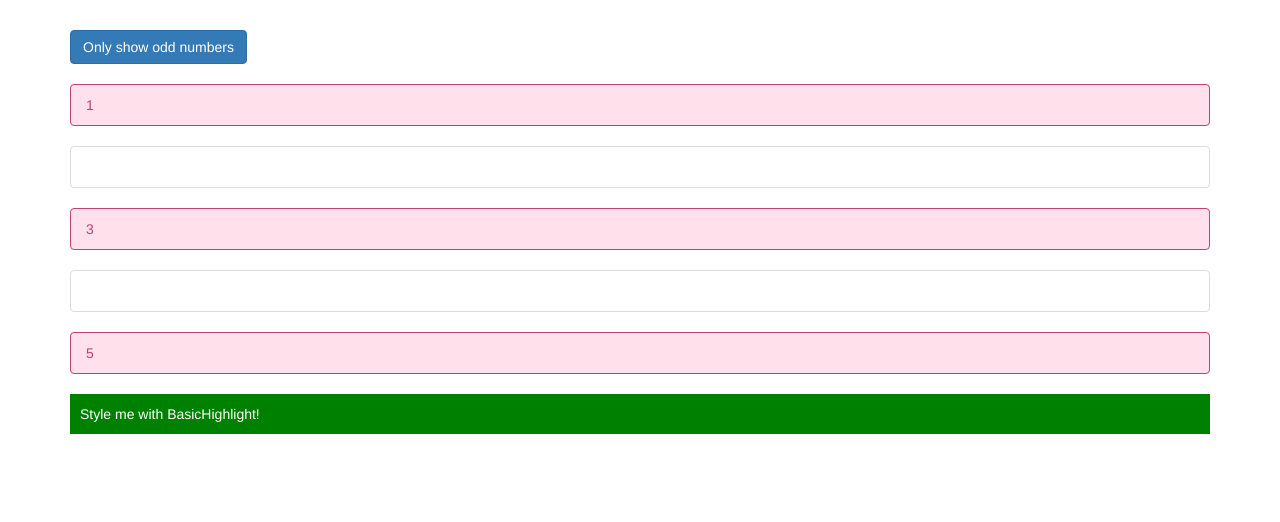
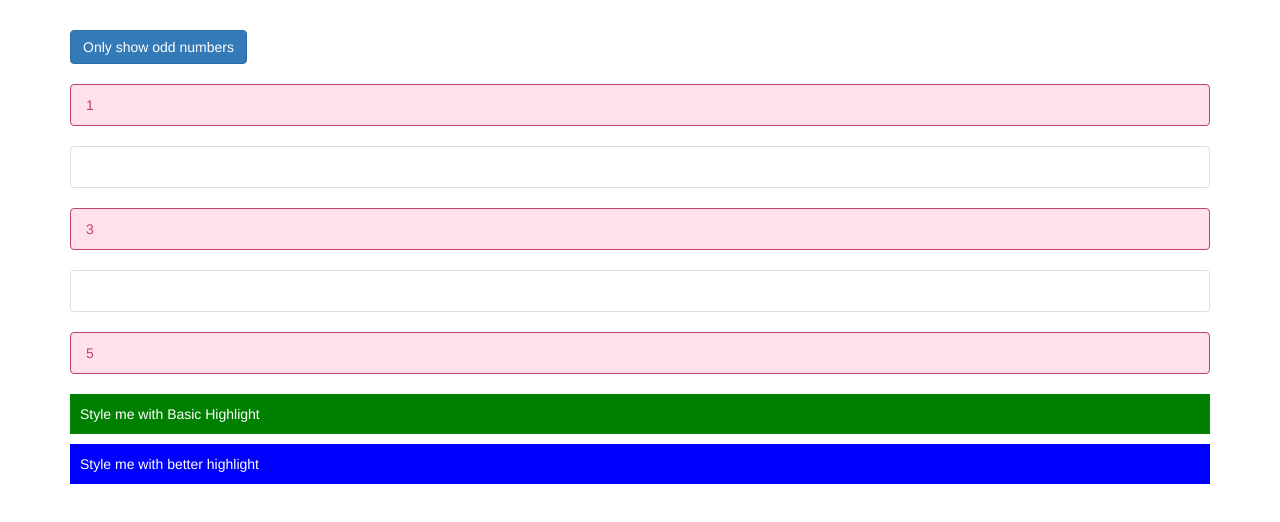
Before and after one commit to nimappl/angular-practice, an Angular app: page / in a window 1280 px wide. Shown: the top 522 px of the page. Built offline with nearby package versions, Linux system fonts and the light colour scheme.

Commit message:
Using Renderer to Build a Better Attribute Directive

```diff
--- a/src/app/app.component.html
+++ b/src/app/app.component.html
@@ -31,7 +31,8 @@
       <ng-template [ngIf]="onlyOdd">
         <p>Only odd</p>
       </ng-template>
-      <p appBasicHighlight>Style me with BasicHighlight!</p>
+      <p appBasicHighlight>Style me with Basic Highlight</p>
+      <p appBetterHighlight>Style me with better highlight</p>
     </div>
   </div>
 </div>
--- a/src/app/app.module.ts
+++ b/src/app/app.module.ts
@@ -4,11 +4,13 @@ import { FormsModule } from '@angular/forms';
 
 import { AppComponent } from './app.component';
 import { BasicHighlightDirective } from './basic-highlight/basic-highlight.directive';
+import { BetterHighlightDirective } from './better-hight/better-highlight.directive';
 
 @NgModule({
   declarations: [
     AppComponent,
-    BasicHighlightDirective
+    BasicHighlightDirective,
+    BetterHighlightDirective,
   ],
   imports: [
     BrowserModule,
--- /dev/null
+++ b/src/app/better-hight/better-highlight.directive.ts
@@ -0,0 +1,15 @@
+import { Directive, ElementRef, Renderer2, OnInit } from '@angular/core';
+
+@Directive({
+  selector: '[appBetterHighlight]'
+})
+export class BetterHighlightDirective implements OnInit {
+
+  constructor(private elRef: ElementRef, private renderer: Renderer2) { }
+
+  ngOnInit(): void {
+    this.renderer.setStyle(this.elRef.nativeElement, 'background-color', 'blue');
+    this.renderer.setStyle(this.elRef.nativeElement, 'color', 'white');
+    this.renderer.addClass(this.elRef.nativeElement, 'p-3');
+  }
+}
```
